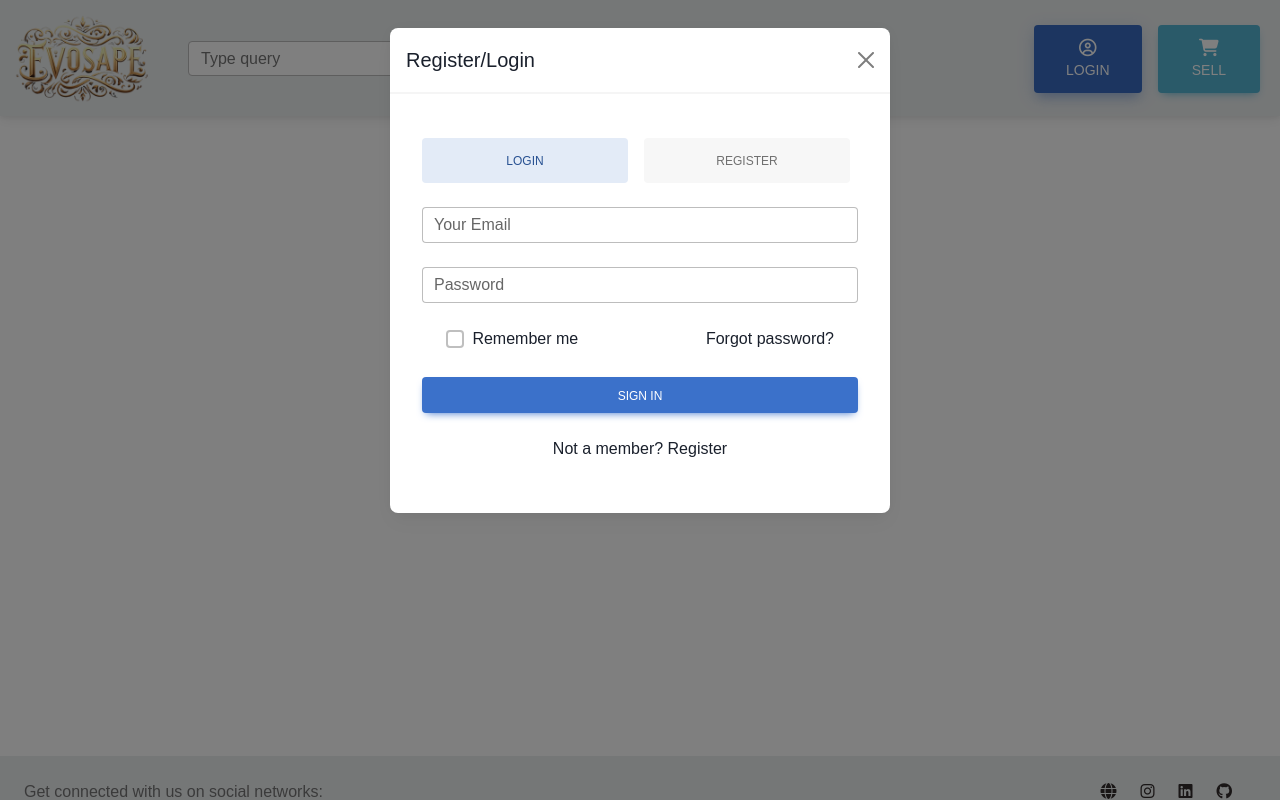
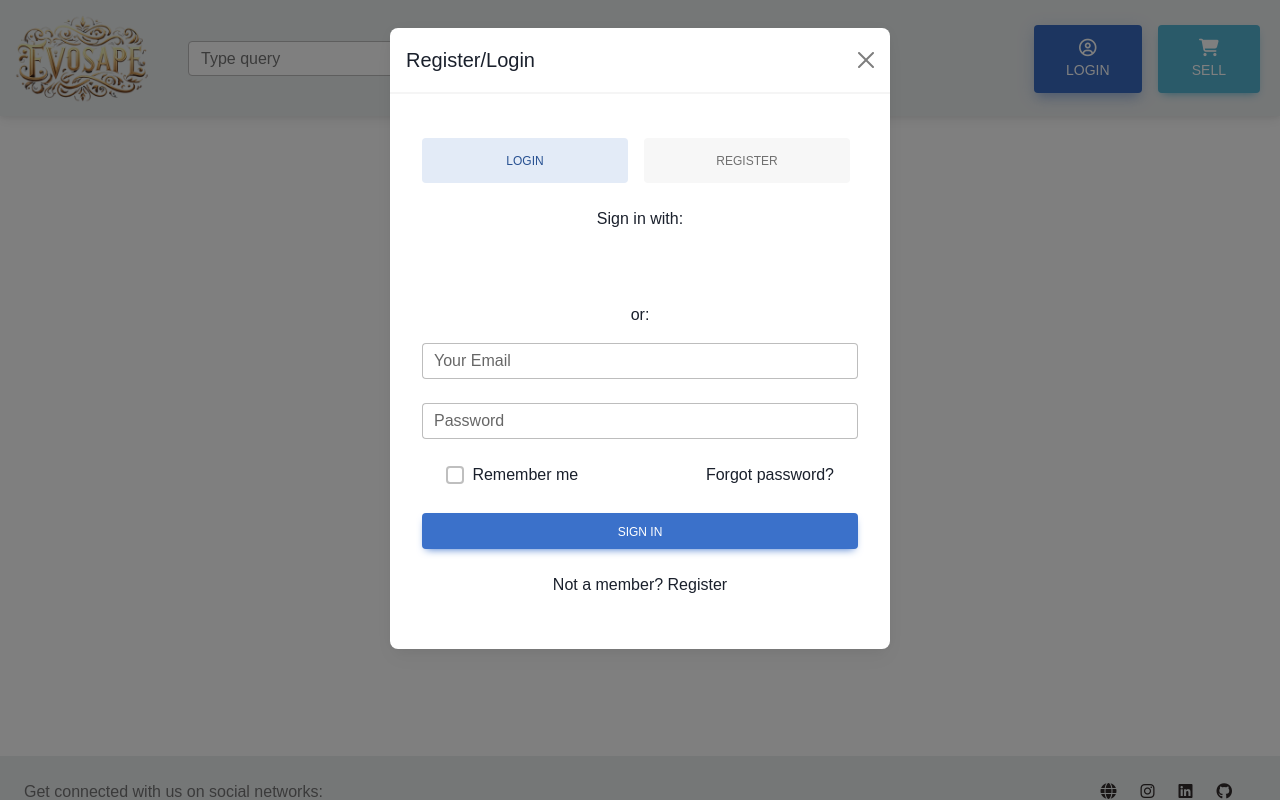
Before and after one commit to Vibhu-Bhardwaj/Evoscape, a React (Create React App) app in the folder client/: page /sell in a window 1280 px wide. Both pictures are taken after a click on the button "LOGIN". Shown: the top 800 px of the page. Built offline with nearby package versions, Linux system fonts and the light colour scheme; no server answers.

Commit message:
Changed Login.js

```diff
--- a/client/src/Login.js
+++ b/client/src/Login.js
@@ -104,7 +104,7 @@
 
         <MDBTabsPane show={justifyActive === 'tab1'}>
 
-          {/* <div className="text-center mb-3">
+          <div className="text-center mb-3">
             <p>Sign in with:</p>
 
             <div>
@@ -112,7 +112,7 @@
             </div>
 
             <p className="text-center mt-3">or:</p>
-          </div> */}
+          </div>
           <form onSubmit={login}>
           <div className="mb-4">
                 <MDBInput label='Your Email' id='email' type='email' required/>
@@ -137,7 +137,7 @@
 
         <MDBTabsPane show={justifyActive === 'tab2'}>
 
-          {/* <div className="text-center mb-3">
+          <div className="text-center mb-3">
             <p>Sign up with:</p>
 
             <div>
@@ -145,7 +145,7 @@
             </div>
 
             <p className="text-center mt-3">or:</p>
-          </div> */}
+          </div>
           {registered === false &&
           <form onSubmit={register}>
           <MDBInput wrapperClass='mb-4' label='Name' id='name' type='text' required/>
```
Also changed, not shown: client/src/GoogleSignIn.js (line endings or trailing spaces).
